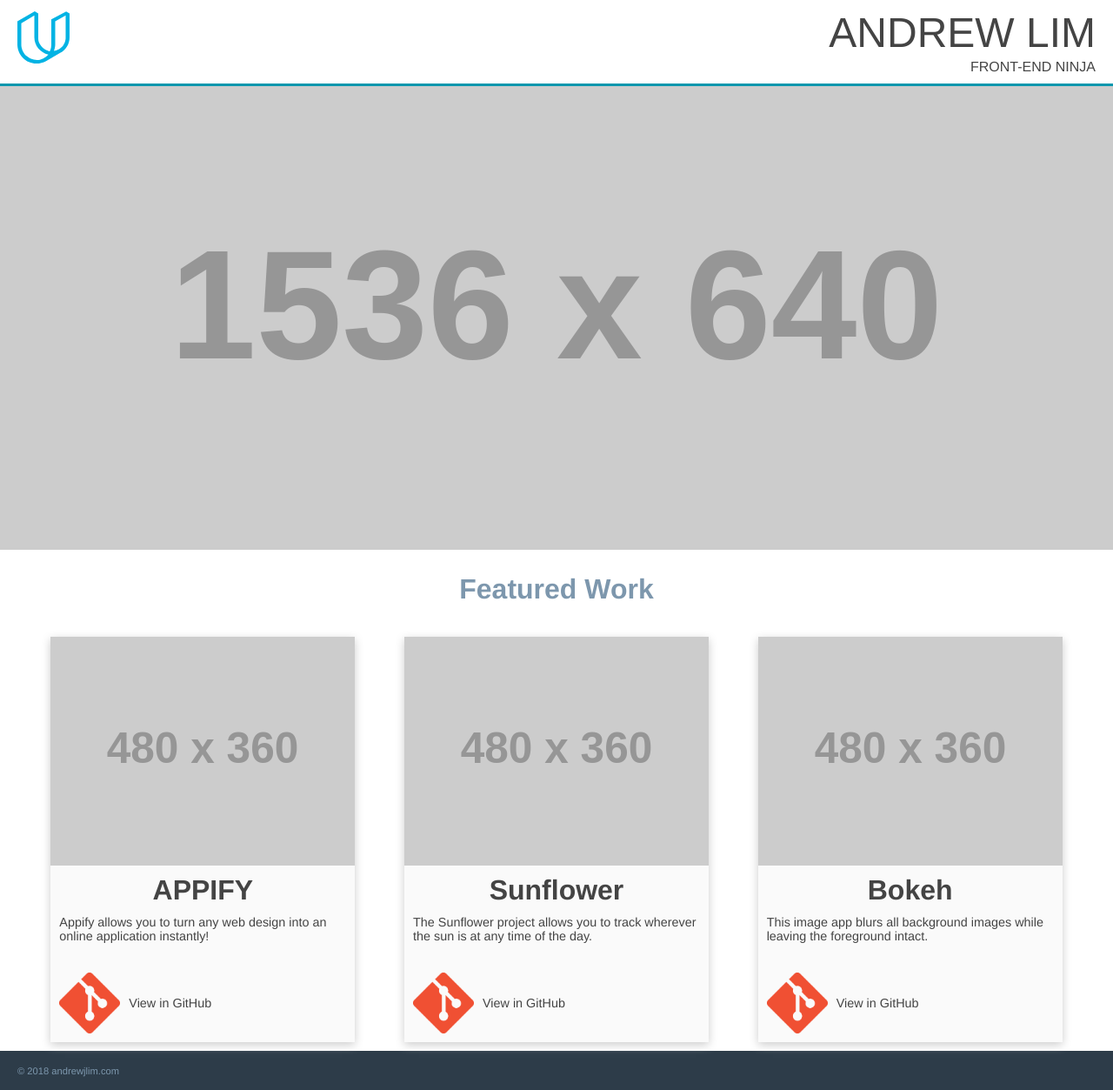
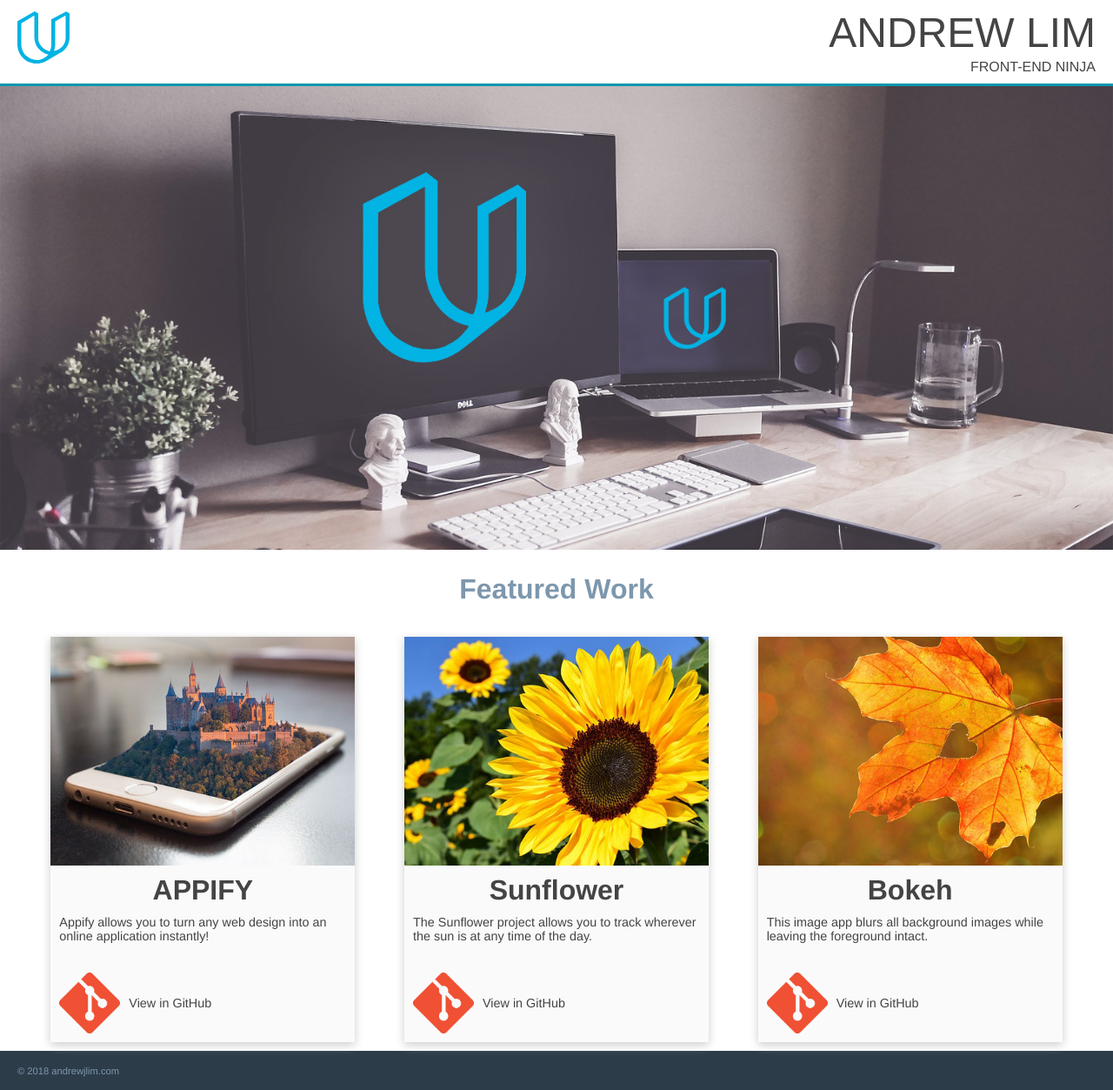
Before and after one commit to git-andrewjlim/fend-nanodegree-portfolio, a plain HTML site: page index.html in a window 1280 px wide. Shown: the whole page at 87% size. Drawn offline with Linux system fonts and the light colour scheme; placeholder pictures from the web are drawn by us.

Commit message:
replaced images

```diff
--- a/index.html
+++ b/index.html
@@ -20,16 +20,16 @@
 
 
             <section class="main">
-                <img class="hero" alt="hero image"
+                <img class="hero" alt="computer screens with logos"
                     sizes="(max-width: 660px) 600px,
                             (max-width: 900px) 900px,
                             (max-width: 1200px) 1200px,
                             1536px"
-                    srcset="https://via.placeholder.com/600x200.jpg 600w,
-                            https://via.placeholder.com/900x375.jpg 900w,
-                            https://via.placeholder.com/1200x500.jpg 1200w,
-                            https://via.placeholder.com/1536x640.jpg 1536w"
-                    src="https://via.placeholder.com/600x200.jpg"
+                    srcset="./img/udacity_home_computer-600w200h.jpg 600w,
+                            ./img/udacity_home_computer-900w375h.jpg 900w,
+                            ./img/udacity_home_computer-1200w500h.jpg 1200w,
+                            ./img/udacity_home_computer-1536w640h.jpg 1536w"
+                    src="./img/udacity_home_computer-600w200h.jpg"
                 />
 
                 <!-- FEATURE START-->
@@ -38,7 +38,7 @@
                 <div class="feature">
                     <!-- FEATURE CARD START -->
                     <article class="feature-card">
-                        <img class="feature-card-image" src="https://via.placeholder.com/480x360.jpg" alt="appify application icon" />
+                        <img class="feature-card-image" src="./img/appify-480w360h.jpg" alt="a castle projecting out of a smartphone" />
                         <div class="feature-card-description">
                             <h3>APPIFY</h3>
                             <p>Appify allows you to turn any web design into an online application instantly!</p>
@@ -52,7 +52,7 @@
                     </article>
 
                     <article class="feature-card">
-                            <img class="feature-card-image" src="https://via.placeholder.com/480x360.jpg" alt="a sunflower" />
+                            <img class="feature-card-image" src="./img/sunflower-480w360h.jpg" alt="a sunflower" />
                             <div class="feature-card-description">
                                 <h3>Sunflower</h3>
                                 <p>The Sunflower project allows you to track wherever the sun is at any time of the day.</p>
@@ -66,7 +66,7 @@
                     </article>
 
                     <article class="feature-card">
-                        <img class="feature-card-image" src="https://via.placeholder.com/480x360.jpg" alt="a blurred background" />
+                        <img class="feature-card-image" src="./img/bokeh-480w360h.jpg" alt="a leaf in focus with a blurred background" />
                         <div class="feature-card-description">
                             <h3>Bokeh</h3>
                             <p>This image app blurs all background images while leaving the foreground intact.</p>
```
Also changed, not shown: img/appify-480w360h.jpg (added), img/bokeh-480w360h.jpg (added), img/sunflower-480w360h.jpg (added), img/udacity_home_computer-1200w500h.jpg (added), img/udacity_home_computer-1536w640h.jpg (added), img/udacity_home_computer-600w200h.jpg (added), img/udacity_home_computer-900w375h.jpg (added).
